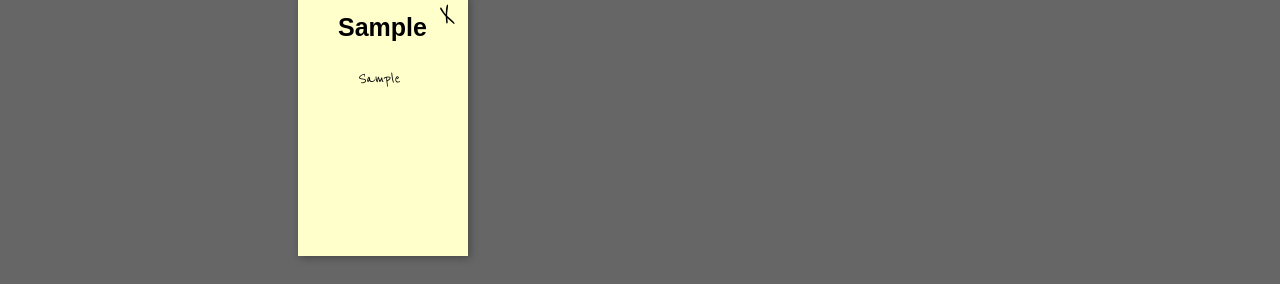
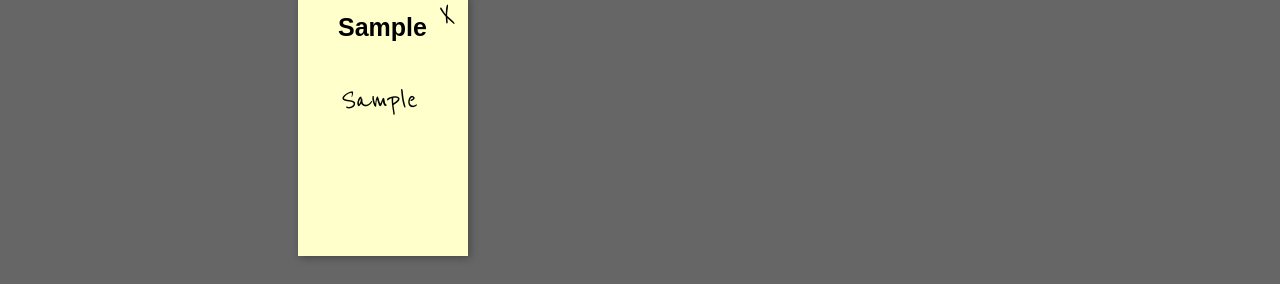
Before and after one commit to renkorz/evaluacion3-iz, a React (Create React App) app: page / in a window 1280 px wide. Both pictures are taken after typing "Sample", "Sample" into the empty fields and a click on the button "Agregar". Shown: the part 361-645 px from the top of the page. Built offline with nearby package versions, Linux system fonts and the light colour scheme.

Commit message:
Ajuste de tamaño de fuente de la descripción del PostIt

```diff
--- a/src/App.css
+++ b/src/App.css
@@ -83,7 +83,7 @@ body {
 .descripcion-postit {
   flex: 1;
   overflow-y: auto;
-  font-size: 1.1rem;
+  font-size: 32px;
   word-wrap: break-word;
   padding-right: 6px;
 }
```
